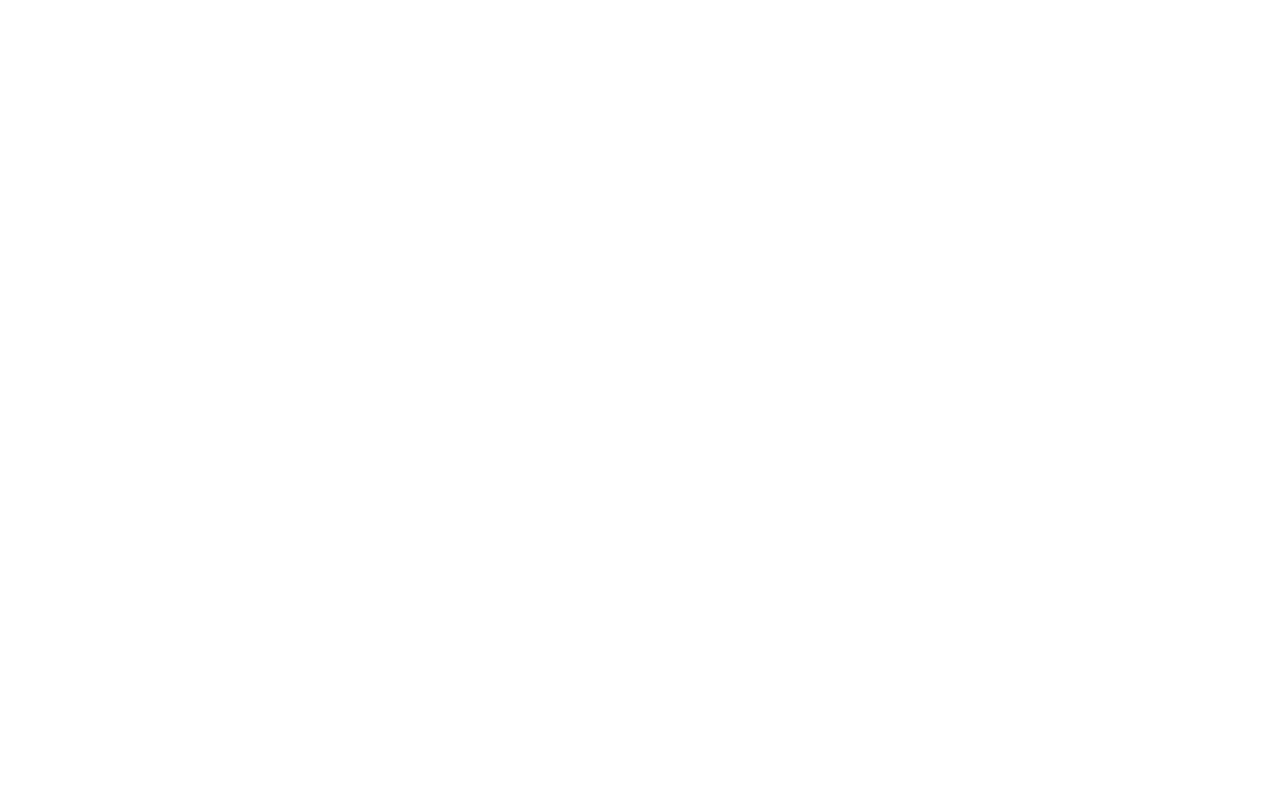
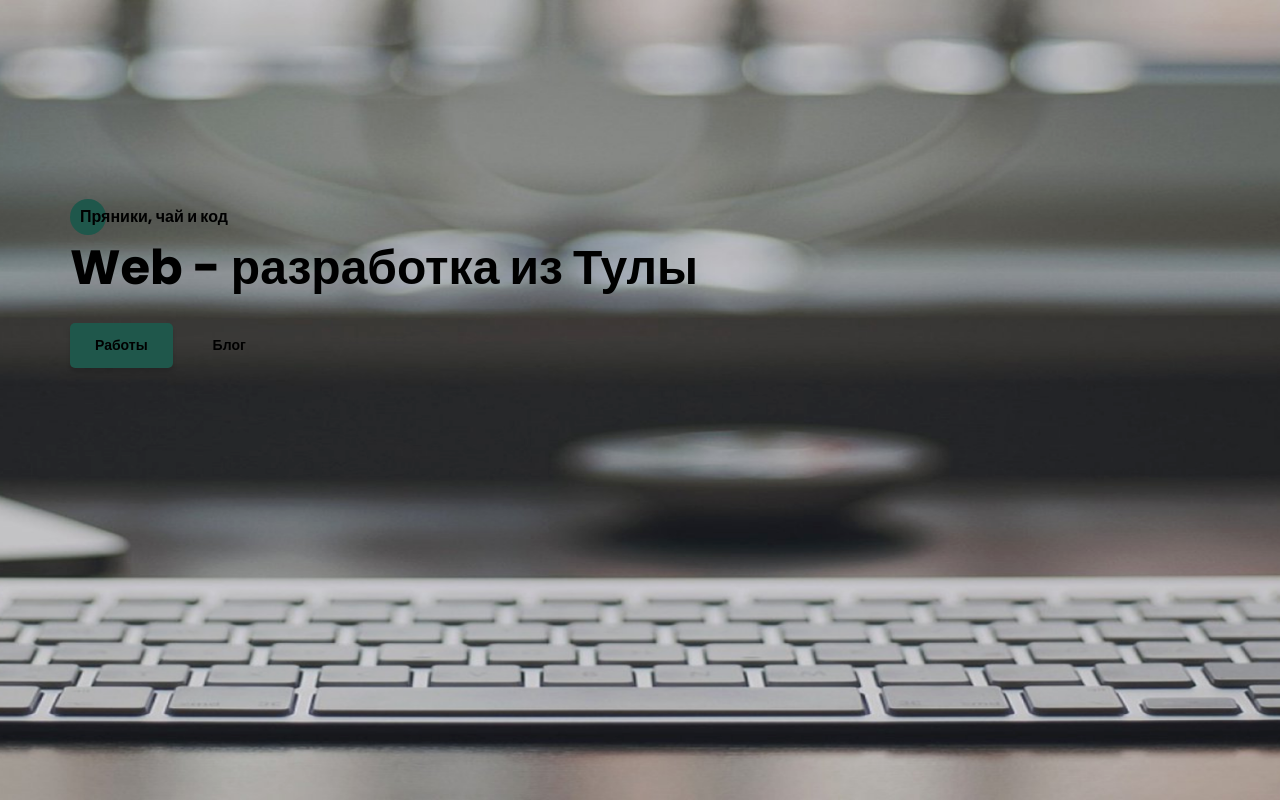
Before and after one commit to MArtemN/portfolio, a PHP site: page / in a window 1280 px wide. Before the commit the page is empty. Run offline with PHP 8.4, Linux system fonts and the light colour scheme; style sheets or scripts are compiled from the project's sources.

Commit message:
main banner section

```diff
--- a/src/index.html
+++ b/src/index.html
@@ -4,7 +4,7 @@
     <meta charset="UTF-8">
     <meta name="viewport" content="width=device-width, initial-scale=1.0">
     <meta http-equiv="X-UA-Compatible" content="ie=edge">
-    <title>Portfolio</title>
+    <title>Темкино портфолию</title>
     <meta name="title" content="Мое портфолио">
     <meta name="description" content="Здесь вы сможете ознакомиться с моими работами и узнать больше обо мне">
 
@@ -30,7 +30,16 @@
     <link rel="stylesheet" href="css/style.min.css">
 </head>
 <body>
-
+    <section class="promo">
+        <div class="container">
+            <div class="promo__subtitle title">Пряники, чай и код</div>
+            <h1 class="promo__title main-title">Web - разработка из Тулы</h1>
+            <div class="promo__btns">
+                <a href="#" class="promo__links btn">Работы</a>
+                <a href="#" class="promo__links">Блог</a>
+            </div>
+        </div>
+    </section>
 
     <script src="js/script.js"></script>
 </body>
--- a/src/scss/base/_mixins.scss
+++ b/src/scss/base/_mixins.scss
@@ -0,0 +1,11 @@
+@mixin circle {
+    content: '';
+    position: absolute;
+    top: -25%;
+    left: 0;
+    width: 36px;
+    height: 36px;
+    border-radius: 100%;
+    z-index: -1;
+    background: $main-color;
+}
--- a/src/scss/base/_variables.scss
+++ b/src/scss/base/_variables.scss
@@ -0,0 +1,6 @@
+/* colors */
+$main-color: #1F574B;
+$main-title: #000;
+$title: #000;
+$links: #000;
+$links-hover: #fff;
--- /dev/null
+++ b/src/scss/blocks/_btns.scss
@@ -0,0 +1,6 @@
+.btn {
+    background: $main-color;
+    box-shadow: 0px 4px 4px rgba(0, 0, 0, 0.15);
+    padding: 12px 25px;
+    border-radius: 5px;
+}
--- /dev/null
+++ b/src/scss/blocks/_main-title.scss
@@ -0,0 +1,6 @@
+.main-title {
+    font-weight: 700;
+    font-size: 48px;
+    line-height: 60px;
+    color: $main-title;
+}
--- /dev/null
+++ b/src/scss/blocks/_promo.scss
@@ -0,0 +1,34 @@
+.promo {
+    min-height: 800px;
+    background: url('../img/main-banner/main-banner.png') center (center/cover) no-repeat;
+    padding-top: 205px;
+    &__subtitle {
+        position: relative;
+        padding-left: 10px;
+        z-index: 2;
+        &:before {
+            @include circle;
+        }
+    }
+    &__title {
+        margin-top: 9px;
+    }
+    &__btns {
+        display: flex;
+        margin-top: 25px;
+        justify-content: start;
+        align-items: center;
+    }
+    &__links {
+        font-weight: 700;
+        font-size: 14px;
+        line-height: 21px;
+        margin-right: 40px;
+        color: $links;
+        transition: 0.5s all;
+        &:hover {
+            color: $links-hover;
+            text-decoration: none;
+        }
+    }
+}
--- /dev/null
+++ b/src/scss/blocks/_title.scss
@@ -0,0 +1,6 @@
+.title {
+    font-weight: 700;
+    font-size: 16px;
+    line-height: 24px;
+    color: $title;
+}
--- a/src/scss/style.scss
+++ b/src/scss/style.scss
@@ -1,8 +1,21 @@
 @import 'libs/bootstrap-reboot.min';
 @import url('https://fonts.googleapis.com/css2?family=Poppins:wght@500;700&display=swap');
+
+@import 'base/variables';
+@import 'base/mixins';
 
 * {
     font-family: 'Poppins', sans-serif;
     margin: 0;
     padding: 0;
 }
+
+.container {
+    width: 1140px;
+    margin: 0 auto;
+}
+
+@import 'blocks/promo';
+@import 'blocks/btns';
+@import 'blocks/title';
+@import 'blocks/_main-title';
```
Also changed, not shown: dist/index.html (+1 -1 lines), dist/css/style.min.css, dist/img/main-banner/main-banner.png (added), src/img/main-banner/main-banner.png (added).
